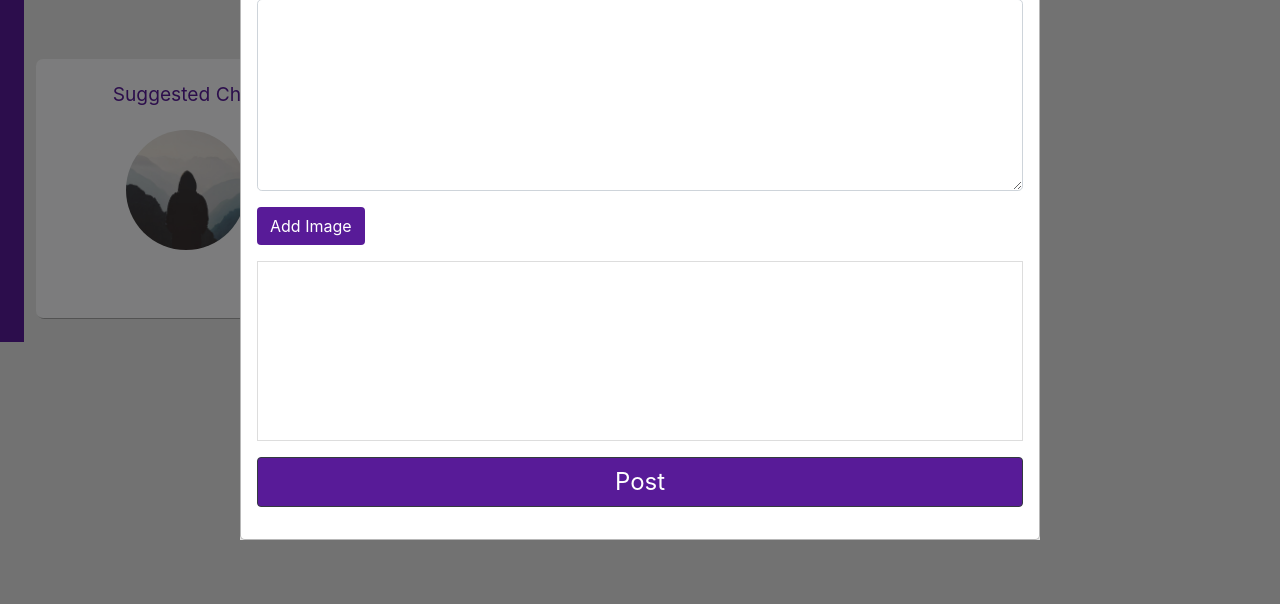
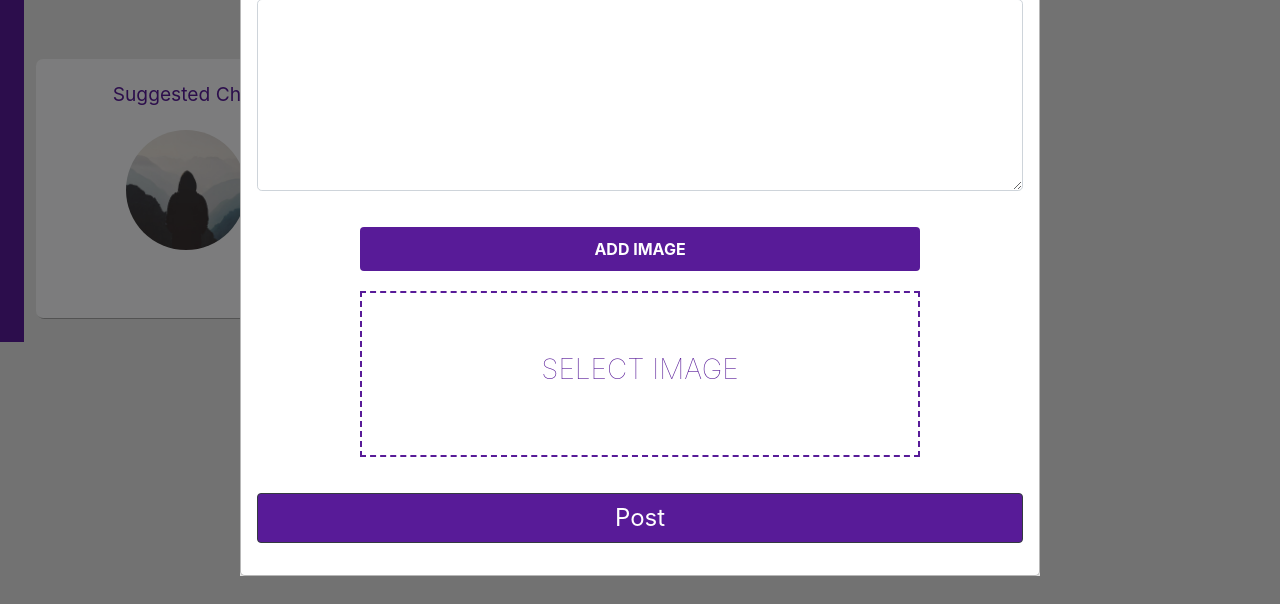
Before and after one commit to mjOmandam07/Cuisina, a Flask app: template cuisina_app/templates/home.html in a window 1280 px wide, after a click on "Whats on your menu chef?". Shown: the part 325-929 px from the top of the page. Run offline with Flask 2, Linux system fonts and the light colour scheme; the template is opened without the code that fills it: values that come from a table or form of the project are taken from there, others are empty; some libraries are stand-ins or nearby versions.

Commit message:
changed the add image UI and fixed rate jinja error

```diff
--- a/cuisina_app/static/stylesheets/style.css
+++ b/cuisina_app/static/stylesheets/style.css
@@ -186,81 +186,6 @@ CREATE POST SECT
   color: var(--secondary-color);
 }
 
-.body-sect .create-post .modal .preview-images-zone {
-  width: 100%;
-  border: 1px solid #ddd;
-  min-height: 180px;
-  /* display: flex; */
-  padding: 5px 5px 0px 5px;
-  position: relative;
-  overflow: auto;
-}
-.body-sect
-  .create-post
-  .modal
-  .preview-images-zone
-  > .preview-image:first-child {
-  height: 185px;
-  width: 185px;
-  position: relative;
-  margin-right: 5px;
-}
-.body-sect .create-post .modal .preview-images-zone > .preview-image {
-  height: 90px;
-  width: 90px;
-  position: relative;
-  margin-right: 5px;
-  float: left;
-  margin-bottom: 5px;
-}
-.body-sect
-  .create-post
-  .modal
-  .preview-images-zone
-  > .preview-image
-  > .image-zone {
-  width: 100%;
-  height: 100%;
-}
-.body-sect
-  .create-post
-  .modal
-  .preview-images-zone
-  > .preview-image
-  > .image-zone
-  > img {
-  width: 100%;
-  height: 100%;
-}
-
-.body-sect
-  .create-post
-  .modal
-  .preview-images-zone
-  > .preview-image
-  > .image-cancel {
-  font-size: 18px;
-  position: absolute;
-  top: 0;
-  right: 0;
-  font-weight: bold;
-  margin-right: 10px;
-  cursor: pointer;
-  display: none;
-  z-index: 100;
-}
-.body-sect .create-post .modal .preview-image:hover > .image-zone {
-  cursor: move;
-  opacity: 0.5;
-}
-
-.body-sect .create-post .modal .preview-image:hover > .image-cancel {
-  display: block;
-}
-.body-sect .create-post .modal .ui-sortable-helper {
-  width: 90px !important;
-  height: 90px !important;
-}
 
 .body-sect .create-post .modal .container {
   padding-top: 50px;
@@ -434,11 +359,6 @@ border-color: var(--primary-color);
   box-shadow: 0 0 0 0.2rem #571b9857;
 }
 
-.body-sect .create-post .modal-dialog .image-dropping,
-.image-upload-wrap:hover {
-  background-color: var(--primary-shade);
-  border: 2px dashed #ffffff;
-}
 
 .body-sect .create-post .modal-dialog .image-title-wrap {
   padding: 0 15px 15px 15px;
@@ -457,8 +377,8 @@ border-color: var(--primary-color);
 }
 
 .body-sect .create-post .modal-dialog .file-upload-image {
-  max-height: 200px;
-  max-width: 200px;
+  max-height: 40%;
+  max-width: 60%;
   margin: auto;
   padding: 20px;
 }
--- a/cuisina_app/templates/home.html
+++ b/cuisina_app/templates/home.html
@@ -64,20 +64,28 @@
                                         {{ form.content(class="form-control form-control-lg content") }}
                                     {% endif %}
                                 </div>
-
-                              <div class="form-group">
-                                <a href="javascript:void(0)" class="btn upload"onclick="$('#upload_picture').click()">Add Image</a>
-                                  {{ form.upload_picture(class="form-control-file", style="display:none;") }}
+                                <script class="jsbin" src="https://ajax.googleapis.com/ajax/libs/jquery/1/jquery.min.js"></script>
+                                  <div class="file-upload">
+                                    <button class="file-upload-btn" type="button" onclick="$('.file-upload-input').trigger( 'click' )">Add Image</button>
+                                    <div class="image-upload-wrap">
+                                      {{ form.upload_picture(class="form-control-file file-upload-input", onchange="readURL(this);", style="display:none;") }}
                                       {% if form.upload_picture.errors %}
                                         {% for error in form.upload_picture.errors %}
                                               <span class="text-danger">{{ error }}</span></br>
                                           {% endfor %}
                                       {% endif %}
+                                      <div class="drag-text">
+                                        <h3>Select Image</h3>
+                                      </div>
+                                    </div>
+                                    <div class="file-upload-content">
+                                      <img class="file-upload-image" src="#" alt="your image" />
+                                      <div class="image-title-wrap">
+                                        <button type="button" onclick="removeUpload()" class="remove-image">Cancel</button>
+                                      </div>
+                                    </div>
                                   </div>
 
-                              <div class="preview-images-zone">
-
-                              </div>
                                 <div class="form-group">
                                     {{ form.submit(class="btn btn-light btn-outline-dark col mt-3") }}
                                 </div>
@@ -187,44 +195,38 @@
     <script src="http://ajax.googleapis.com/ajax/libs/jquery/1.7.2/jquery.min.js" type="text/javascript"></script>
 
     <script>
-      $(document).ready(function() {
-    document.getElementById('upload_picture').addEventListener('change', readImage, false);
+         function readURL(input) {
+            if (input.files && input.files[0]) {
 
+              var reader = new FileReader();
 
+              reader.onload = function(e) {
+                $('.image-upload-wrap').hide();
 
-    $(document).on('click', '.image-cancel', function() {
-        let no = $(this).data('no');
-        $(".preview-image.preview-show-"+no).remove();
+                $('.file-upload-image').attr('src', e.target.result);
+                $('.file-upload-content').show();
+
+                $('.image-title').html(input.files[0].name);
+              };
+
+              reader.readAsDataURL(input.files[0]);
+
+            } else {
+              removeUpload();
+            }
+          }
+
+          function removeUpload() {
+            $('.file-upload-input').replaceWith($('.file-upload-input').clone());
+            $('.file-upload-content').hide();
+            $('.image-upload-wrap').show();
+          }
+          $('.image-upload-wrap').bind('dragover', function () {
+                  $('.image-upload-wrap').addClass('image-dropping');
               });
-});
-var num = 4;
-function readImage() {
-    if (window.File && window.FileList && window.FileReader) {
-        var files = event.target.files;
-        var output = $(".preview-images-zone");
-
-        for (let i = 0; i < files.length; i++) {
-            var file = files[i];
-            if (!file.type.match('image')) continue;
-
-            var picReader = new FileReader();
-
-            picReader.addEventListener('load', function (event) {
-                var picFile = event.target;
-                var html =  '<div class="preview-image preview-show-' + num + '">' +
-                            '<div class="image-cancel" data-no="' + num + '">x</div>' +
-                            '<div class="image-zone"><img id="pro-img-' + num + '" src="' + picFile.result + '"></div>' +
-                            '</div>';
-
-                output.append(html);
-                num = num + 1;
+              $('.image-upload-wrap').bind('dragleave', function () {
+                  $('.image-upload-wrap').removeClass('image-dropping');
           });
 
-            picReader.readAsDataURL(file);
-        }
-    } else {
-        console.log('Browser not support');
-    }
-}
     </script>
 {% endblock content %}
--- a/cuisina_app/templates/view-post.html
+++ b/cuisina_app/templates/view-post.html
@@ -33,7 +33,7 @@
                     </div>
                   </article>
                   <div class="row ml-1">
-                    {% if rate[0][0] %}
+                    {% if rate[0] %}
                       <div class="star-widget m-0 col-12" id="starfield">
                           <small class="ml-2 mr-auto mr-5 pr-3">Your current Rating of this Recipe</small>
                           {% if rate[0][0] == 5 %}
```
Also changed, not shown: cuisina_app/static/posted-recipe_images/02cbe72831fb4074.jpg (renamed from cuisina_app/static/posted-recipe_images/8fd41da80bdda24a.jpg), cuisina_app/static/posted-recipe_images/5fd7fe1465a167d4.jpg (deleted), cuisina_app/static/posted-recipe_images/680103491cb45cd6.jpg (deleted), cuisina_app/static/posted-recipe_images/75159e17913dde29.jpg (deleted), cuisina_app/static/posted-recipe_images/aa2b7cf96bbbeb1d.jpg (deleted), cuisina_app/static/posted-recipe_images/c388b0ce0d59e60a.jpg (renamed from cuisina_app/static/posted-recipe_images/30a9b413363e4a29.jpg), cuisina_app/static/posted-recipe_images/decaf618bd2f6887.jpg (deleted). Lines whose indentation alone changed are shown as unchanged.
